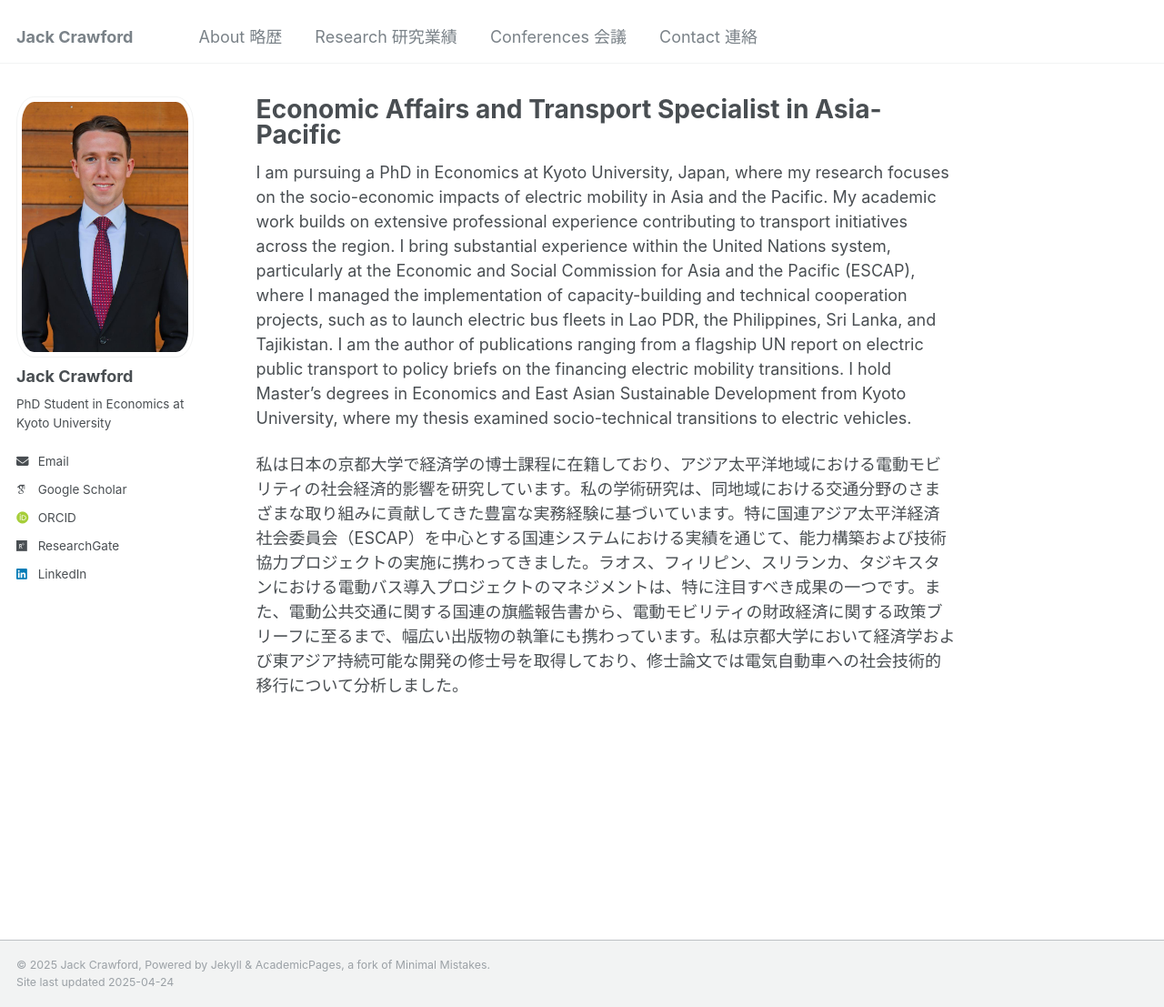
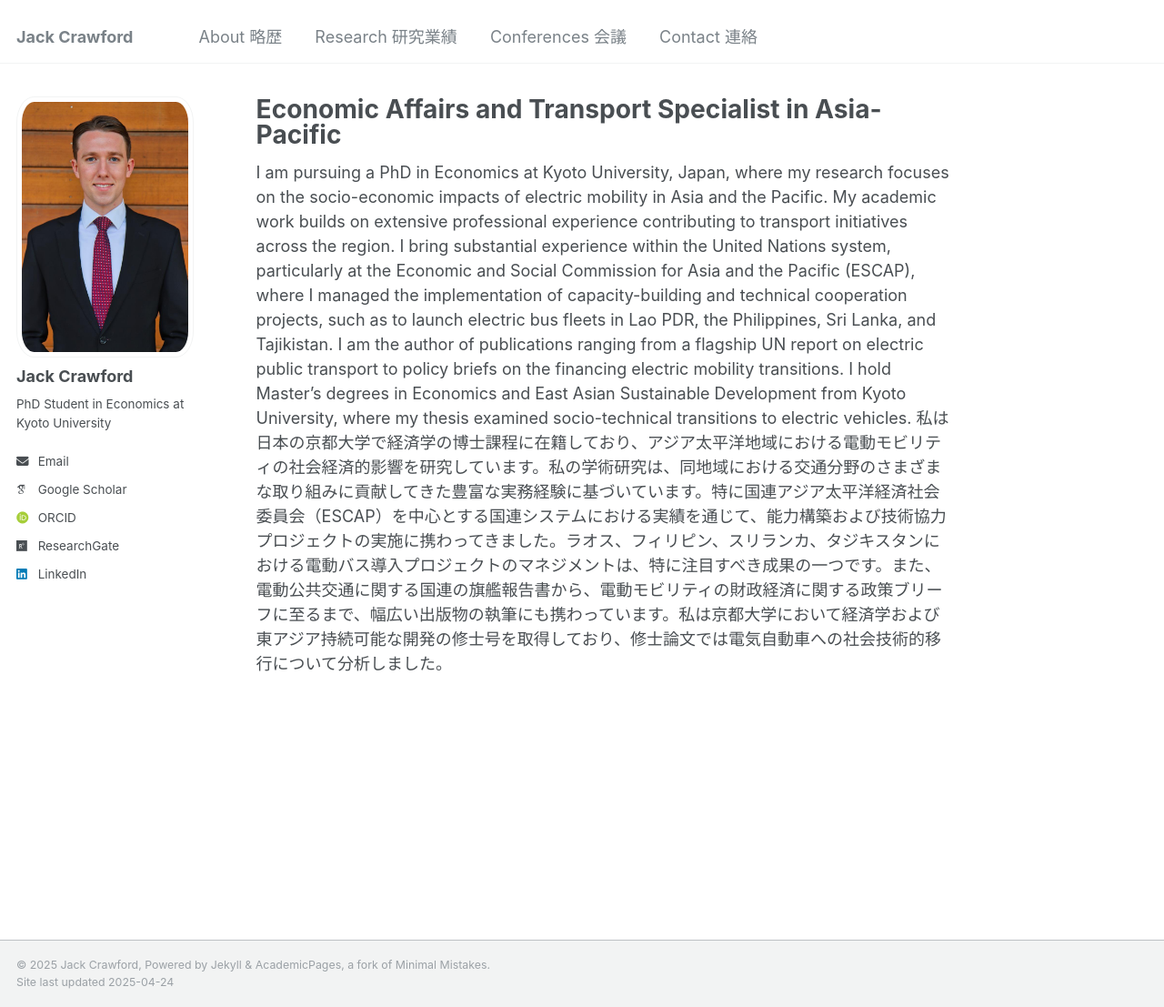
Before and after one commit to jackgcrawford/jackcrawford, a Jekyll site: the page built from _pages/about.md, in a window 1280 px wide and 1107 px high. Shown: the whole window at 91% size. Built offline with Jekyll 4.4.1, drawn with Linux system fonts in a browser that asks for light colours; some web fonts are replaced.

Commit message:
Update about.md

```diff
--- a/_pages/about.md
+++ b/_pages/about.md
@@ -8,8 +8,9 @@
 ---
 
 
-
+<div style="margin-bottom: 0; padding-bottom: 0;">
 I am pursuing a PhD in Economics at Kyoto University, Japan, where my research focuses on the socio-economic impacts of electric mobility in Asia and the Pacific. My academic work builds on extensive professional experience contributing to transport initiatives across the region.
 I bring substantial experience within the United Nations system, particularly at the Economic and Social Commission for Asia and the Pacific (ESCAP), where I managed the implementation of capacity-building and technical cooperation projects, such as to launch electric bus fleets in Lao PDR, the Philippines, Sri Lanka, and Tajikistan. I am the author of publications ranging from a flagship UN report on electric public transport to policy briefs on the financing electric mobility transitions. I hold Master’s degrees in Economics and East Asian Sustainable Development from Kyoto University, where my thesis examined socio-technical transitions to electric vehicles.
 
 私は日本の京都大学で経済学の博士課程に在籍しており、アジア太平洋地域における電動モビリティの社会経済的影響を研究しています。私の学術研究は、同地域における交通分野のさまざまな取り組みに貢献してきた豊富な実務経験に基づいています。特に国連アジア太平洋経済社会委員会（ESCAP）を中心とする国連システムにおける実績を通じて、能力構築および技術協力プロジェクトの実施に携わってきました。ラオス、フィリピン、スリランカ、タジキスタンにおける電動バス導入プロジェクトのマネジメントは、特に注目すべき成果の一つです。また、電動公共交通に関する国連の旗艦報告書から、電動モビリティの財政経済に関する政策ブリーフに至るまで、幅広い出版物の執筆にも携わっています。私は京都大学において経済学および東アジア持続可能な開発の修士号を取得しており、修士論文では電気自動車への社会技術的移行について分析しました。
+</div>
```
